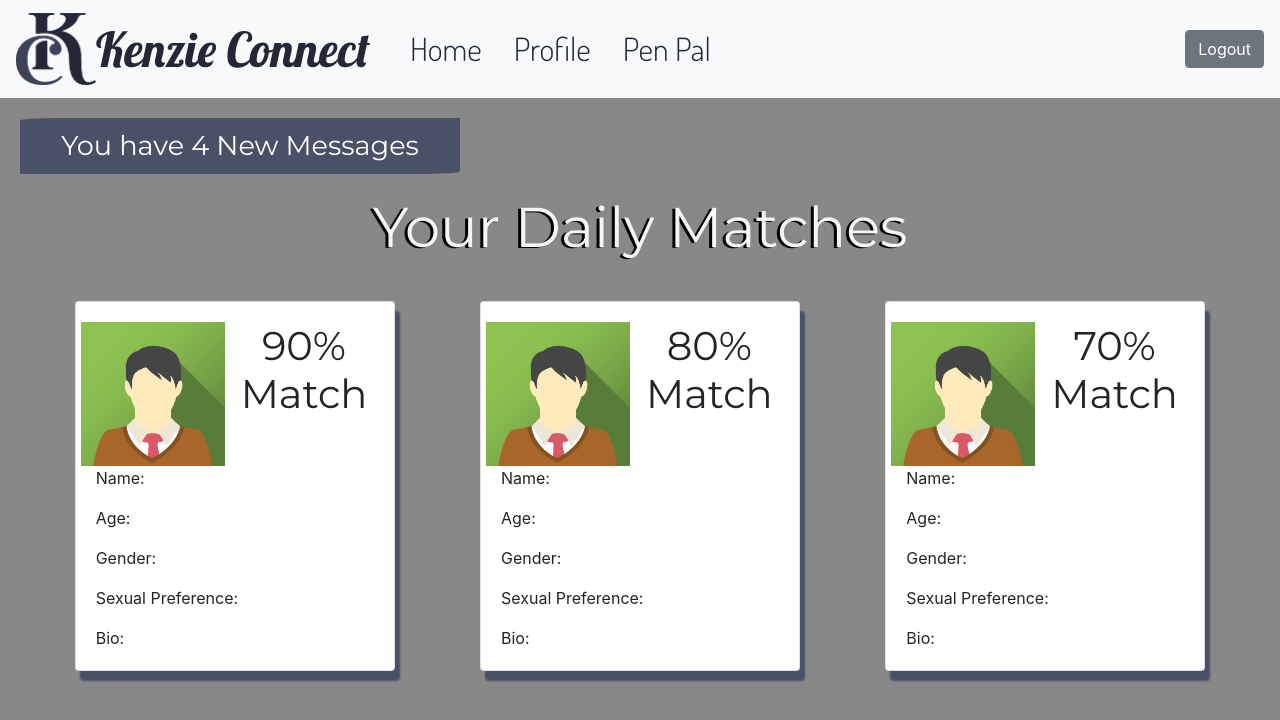
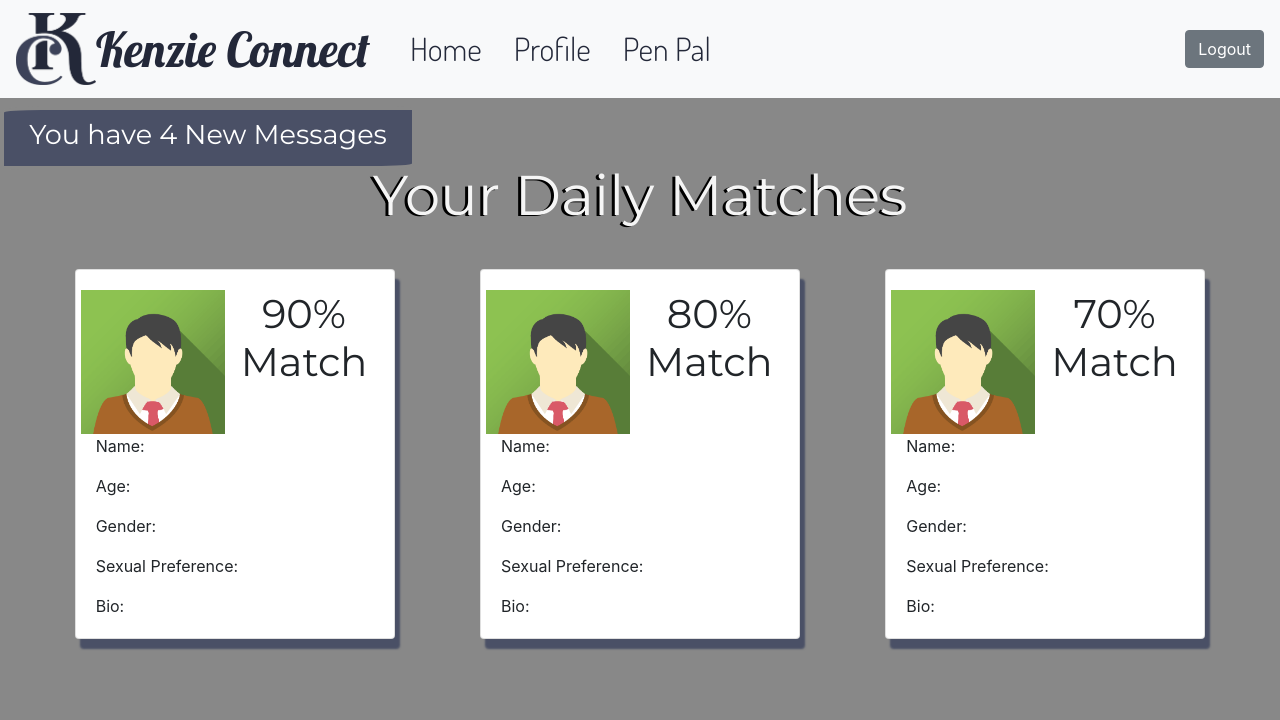
Before and after one commit to AmandaYonce/kenzieconnect, a React (Create React App) app in the folder frontend/: page /home/ in a window 1280 px wide. Shown: the top 720 px of the page. Built offline with nearby package versions, Linux system fonts and the light colour scheme.

Commit message:
notification animation

```diff
--- a/frontend/src/components/landingpage.js
+++ b/frontend/src/components/landingpage.js
@@ -9,13 +9,13 @@ const Landing = (props) => {
       <div style={{backgroundColor: "#888888", height: "1000px"}}>
       <Header />
 
-      <Row style={{ margin: '1em' }}>
-        <Card id="notifCard">
+      <Row style={{ margin: '0.5em' }}>
+        <Card id="slide">
           <a class="notifText" href="/messagefeed/:username">You have 4 New Messages</a>
         </Card>
       </Row>
 
-      <Row style={{ justifyContent: "center" }} row-12>
+      <Row style={{ justifyContent: "center", marginTop: "3.5em"}} row-12>
           <h1 style={{fontFamily: 'Montserrat', fontSize: "3.5em", color: "whitesmoke", textShadow: '-3px 1px 0 #000'}}>Your Daily Matches</h1>
       </Row>
       <Row style={{ margin: "2em" }} row-12>
--- a/frontend/src/components/survey.js
+++ b/frontend/src/components/survey.js
@@ -53,7 +53,7 @@ const Survey = (props) => {
       <Row row-12 style={{justifyContent: "center", fontFamily: 'Dosis'}}>
 
       <Card style={{ width: "1000px", marginLeft: "30px", marginTop: "30px", fontSize: '1.5em', }}>
-        <CardBody>
+        <CardBody style={{border: '4px solid #4a5066'}}>
           <Form onSubmit={handleSubmit}>
             <FormGroup row>
               <Label for="survey1" sm={5}>
--- a/frontend/src/main.css
+++ b/frontend/src/main.css
@@ -208,6 +208,29 @@ font-family: 'Montserrat', sans-serif; */
 .notifText{
     font-family: 'Montserrat', sans-serif;
     font-size: 1.7em;
-    padding: 0.3em;
+    padding: 0.2em;
     color: white;
 }
+
+#slide {
+    width: 26em;
+    height: 4em;
+    text-align: center;
+    border: 4px solid #888888;
+    border-radius: 10% 5% 10% 5%;
+    background-color: #4a5066;
+    position: absolute;
+    left: -600px;
+    -webkit-animation: slide 0.5s forwards;
+    -webkit-animation-delay: 2s;
+    animation: slide 0.5s forwards;
+    animation-delay: 2s;
+}
+
+@-webkit-keyframes slide {
+    100% { left: 0; }
+}
+
+@keyframes slide {
+    100% { left: 0; }
+}
```
